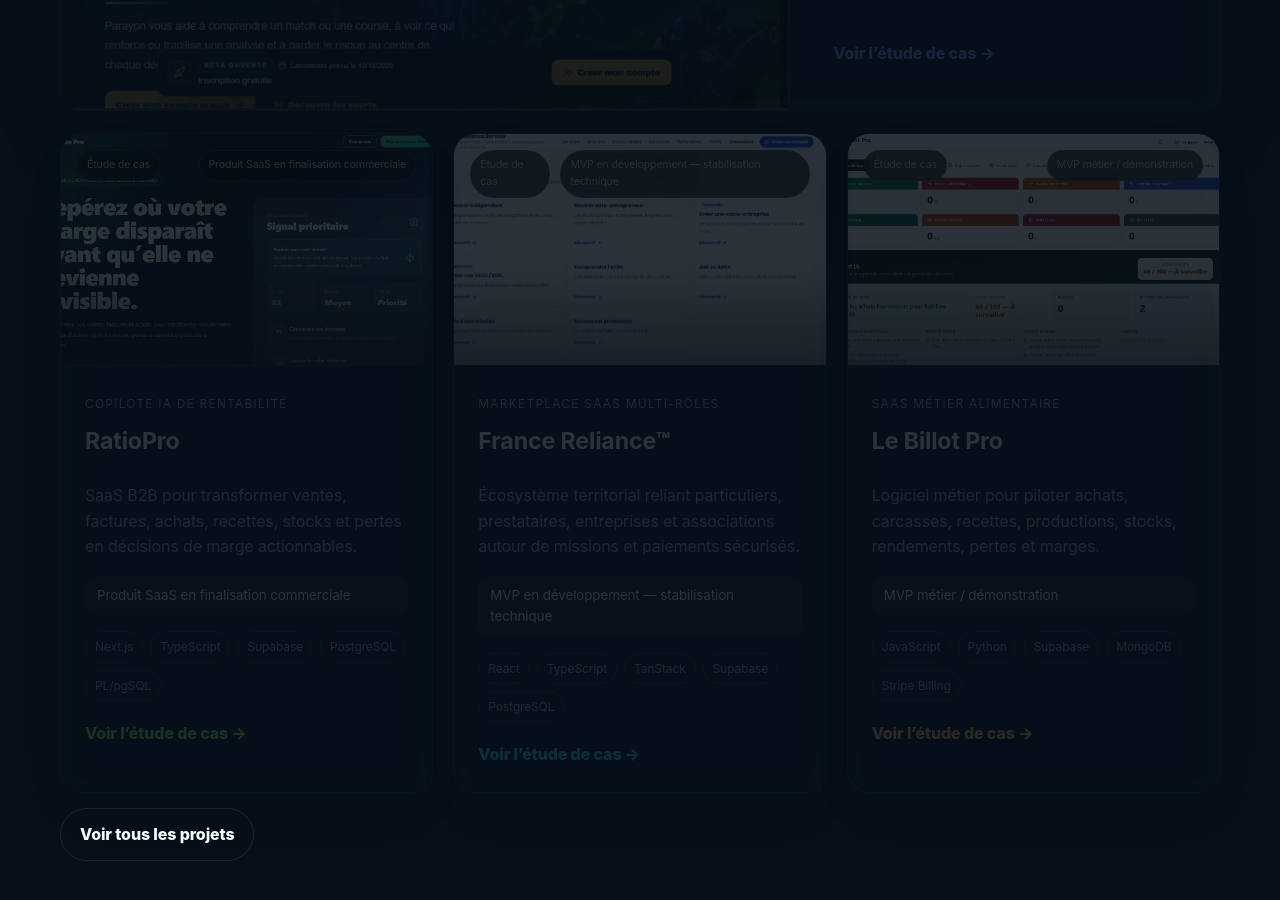
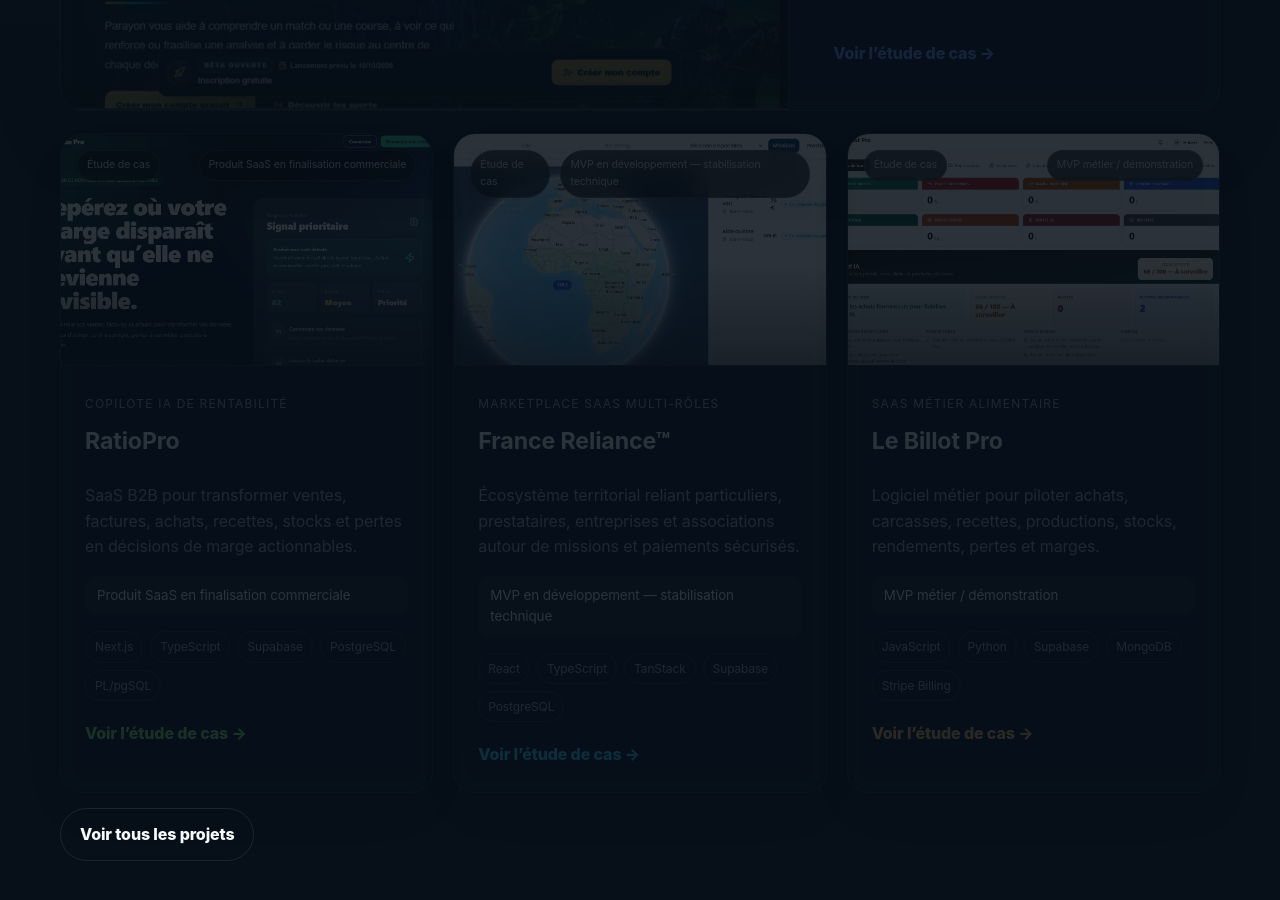
Before and after one commit to eleligny-coder/Portfolio, a Next.js app: page / in a window 1280 px wide. Shown: the part 3498-4398 px from the top of the page. Built offline with nearby package versions, Linux system fonts and the light colour scheme; no server answers.

Commit message:
fix: correctly attribute mission map to France Reliance

```diff
--- a/src/data/projects.ts
+++ b/src/data/projects.ts
@@ -97,9 +97,10 @@ export const projects: Project[] = [
     stack: ["React", "TypeScript", "TanStack", "Supabase", "PostgreSQL", "PL/pgSQL", "Stripe Connect", "Mapbox"],
     role: ["Vision produit", "Architecture fonctionnelle", "Développement Full Stack", "Modélisation des données", "Stripe", "Documentation", "QA et roadmap"],
     roadmap: ["Stabiliser auth et paiements", "Finaliser la carte", "Harmoniser les RLS", "Étendre progressivement le pôle ESS"],
-    image: "/projects/france-reliance-centre-entrepreneur.webp",
-    imageAlt: "Centre entrepreneur de France Reliance",
+    image: "/projects/livre-d-un-clic-wordpress-map-missions.webp",
+    imageAlt: "Carte et recherche de missions de France Reliance sur la nouvelle stack React et Supabase",
     gallery: [
+      { src: "/projects/livre-d-un-clic-wordpress-map-missions.webp", alt: "Carte des missions et recherche France Reliance", label: "Carte des missions & recherche" },
       { src: "/projects/france-reliance-centre-entrepreneur.webp", alt: "Centre entrepreneur France Reliance", label: "Centre entrepreneur" },
       { src: "/projects/france-reliance-solidarite.webp", alt: "Espace solidarité France Reliance", label: "Pôle solidarité" },
     ],
@@ -143,21 +144,20 @@ export const projects: Project[] = [
   {
     slug: "livre-d-un-clic-wordpress",
     name: "Livré d’un Clic — WordPress",
-    eyebrow: "Projet fondateur",
-    summary: "Première marketplace de services construite avec WordPress, AutomatorWP, Forminator, Stripe et plusieurs prestataires techniques.",
-    status: "Projet historique arrêté — prototype fonctionnel",
+    eyebrow: "Prototype historique",
+    summary: "Première version de la marketplace, utilisée pour valider les parcours métier avant l’abandon de WordPress et la reconstruction sur la nouvelle stack France Reliance.",
+    status: "Version WordPress abandonnée — projet historique",
     accent: "violet",
-    problem: "Créer rapidement une marketplace complexe avec profils, missions, candidatures, paiements et workflows multi-étapes.",
-    solution: "Un prototype WordPress avancé qui a validé les besoins métier avant une refonte React/Supabase plus adaptée.",
+    problem: "Valider rapidement une marketplace complexe avec profils, missions, candidatures, paiements et workflows multi-étapes.",
+    solution: "Un prototype WordPress avancé qui a servi de laboratoire produit avant la reconstruction complète en React, TypeScript, Supabase et PostgreSQL.",
     features: ["Profils utilisateurs", "Missions", "Candidatures", "Automatisations", "Stripe", "PDF et dashboards"],
     stack: ["WordPress", "Elementor", "Forminator", "AutomatorWP", "WP User Frontend", "Search & Filter Pro", "Stripe"],
-    role: ["Cadrage", "Configuration", "Spécifications", "Coordination développeurs", "Recette", "Suivi des bugs", "Arbitrage de refonte"],
-    roadmap: ["Projet clôturé", "Enseignements transférés vers France Reliance"],
-    image: "/projects/livre-d-un-clic-wordpress-map-missions.webp",
-    imageAlt: "Recherche de missions et carte de la marketplace Livré d’un Clic sous WordPress",
+    role: ["Cadrage", "Configuration", "Spécifications", "Coordination développeurs", "Recette", "Suivi des bugs", "Décision de refonte"],
+    roadmap: ["Version clôturée", "Architecture remplacée par France Reliance"],
+    image: "/projects/livre-d-un-clic-wordpress-about.webp",
+    imageAlt: "Interface publique historique de Livré d’un Clic avant abandon de la version WordPress",
     gallery: [
-      { src: "/projects/livre-d-un-clic-wordpress-map-missions.webp", alt: "Recherche de missions avec carte et filtres", label: "Recherche de missions & carte" },
-      { src: "/projects/livre-d-un-clic-wordpress-about.webp", alt: "Interface publique historique de Livré d’un Clic", label: "Interface historique" },
+      { src: "/projects/livre-d-un-clic-wordpress-about.webp", alt: "Interface publique historique de Livré d’un Clic", label: "Interface historique WordPress" },
     ],
     architecture: [
       { label: "CMS & UX", items: ["WordPress", "Elementor", "Pages publiques", "Dashboards"] },
```
